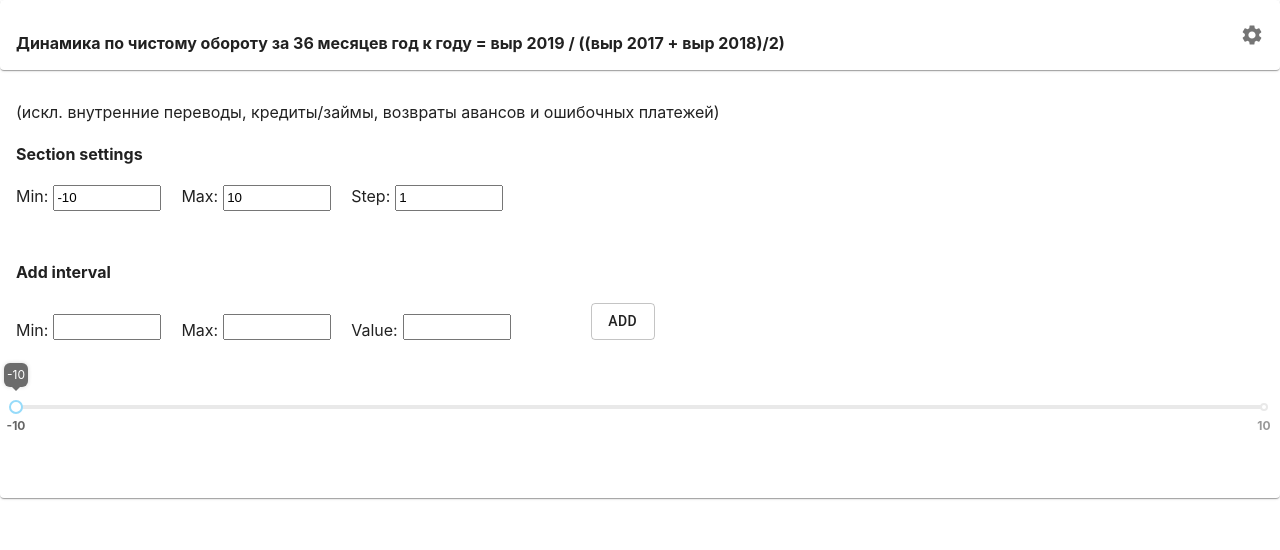
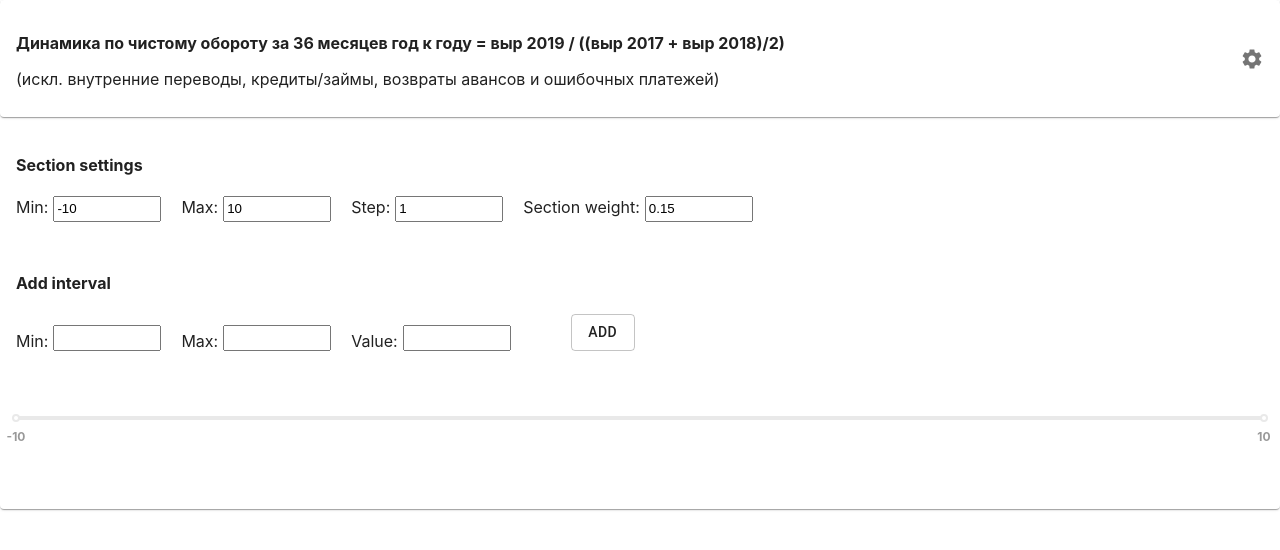
Before and after one commit to javascriptkitty/karma, a React (Create React App) app: page / in a window 1280 px wide. Shown: the top 550 px of the page. Built offline with nearby package versions, Linux system fonts and the light colour scheme.

Commit message:
add range

```diff
--- a/package.json
+++ b/package.json
@@ -1,5 +1,6 @@
 {
   "name": "karma",
+  "homepage": "https://javascriptkitty.github.io/karma",
   "version": "0.1.0",
   "private": true,
   "dependencies": {
@@ -8,6 +9,7 @@
     "@testing-library/jest-dom": "^4.2.4",
     "@testing-library/react": "^9.3.2",
     "@testing-library/user-event": "^7.1.2",
+    "gh-pages": "^2.2.0",
     "rc-slider": "^8.7.1",
     "react": "^16.13.0",
     "react-dom": "^16.13.0",
@@ -16,6 +18,8 @@
   },
   "scripts": {
     "start": "react-scripts start",
+    "predeploy": "yarn run build",
+    "deploy": "gh-pages -d build",
     "build": "react-scripts build",
     "test": "react-scripts test",
     "eject": "react-scripts eject"
--- a/src/App.js
+++ b/src/App.js
@@ -68,10 +68,6 @@ export default class App extends Component {
             onStepChange={this.onStepChange}
           />
           <CardContent>
-            <p>
-              (искл. внутренние переводы, кредиты/займы, возвраты авансов и
-              ошибочных платежей)
-            </p>
             <DynamicBounds />
             <br /> <br /> <br />
             {/* <DiscreteSlider
--- a/src/components/Expansion/index.js
+++ b/src/components/Expansion/index.js
@@ -71,8 +71,12 @@ export default class Expansion extends React.Component {
               Динамика по чистому обороту за 36 месяцев год к году = выр 2019 /
               ((выр 2017 + выр 2018)/2)
             </h4>
+            <p>
+              (искл. внутренние переводы, кредиты/займы, возвраты авансов и
+              ошибочных платежей)
+            </p>
           </ExpansionPanelSummary>
-          <ExpansionPanelDetails>
+          {/* <ExpansionPanelDetails>
             <form>
               <div className="expansion-interval">
                 <span>Interval</span>
@@ -128,7 +132,7 @@ export default class Expansion extends React.Component {
                 margin="normal"
               />
             </form>
-          </ExpansionPanelDetails>
+          </ExpansionPanelDetails>*/}
         </ExpansionPanel>
       </div>
     );
--- a/src/components/Expansion/style.css
+++ b/src/components/Expansion/style.css
@@ -16,7 +16,7 @@ form {
   margin-left: 20px !important;
 }
 form button {
-  margin-left: 60px !important;
+  margin-left: 40px !important;
 }
 .MuiExpansionPanelSummary-content {
   display: unset !important;
--- a/src/components/Slider/index.js
+++ b/src/components/Slider/index.js
@@ -4,7 +4,7 @@ import { Button } from "@material-ui/core";
 import Slider, { createSliderWithTooltip } from "rc-slider";
 import "./style.css";
 
-const SliderWithTooltip = createSliderWithTooltip(Slider);
+const Range = createSliderWithTooltip(Slider.Range);
 
 function log(value) {
   console.log(value); //eslint-disable-line
@@ -16,8 +16,9 @@ export default class DynamicBounds extends React.Component {
       min: -10,
       max: 10,
       step: 1,
-      value: [1, 2],
+      values: [],
       intervalValue: 0,
+      sectionValue: 0.15,
       marks: {}
     };
   }
@@ -67,16 +68,21 @@ export default class DynamicBounds extends React.Component {
       step: +e.target.value || 1
     });
   };
+  onSectionValueChange = event => {
+    this.setState({ sectionValue: event.target.value });
+  };
   updateMarks = () => {
     const min = document.getElementById("newIntMin").value;
     const max = document.getElementById("newIntMax").value;
     const value = document.getElementById("newIntValue").value;
     debugger;
+    const newValue = this.state.values.concat([min, max]);
     this.setState({
-      marks: {
-        [min]: min,
-        [max]: max
-      }
+      //   marks: {
+      //     [min]: min,
+      //     [max]: max
+      //   },
+      values: newValue
     });
   };
   render() {
@@ -101,11 +107,19 @@ export default class DynamicBounds extends React.Component {
           onChange={this.onMaxChange}
           style={inputStyle}
         />
+
         <label style={labelStyle}>Step: </label>
         <input
           type="number"
           value={this.state.step}
           onChange={this.onStepChange}
+          style={inputStyle}
+        />
+        <label style={labelStyle}>Section weight: </label>
+        <input
+          type="number"
+          value={this.state.sectionValue}
+          onChange={this.onSectionValueChange}
           style={inputStyle}
         />
         <br />
@@ -132,8 +146,8 @@ export default class DynamicBounds extends React.Component {
 
         <br />
         <br />
-        <SliderWithTooltip
-          //   value={this.state.value}
+        <Range
+          value={this.state.values}
           min={this.state.min}
           max={this.state.max}
           step={this.state.step}
```
Also changed, not shown: 1 other file (tests, documents, lock files or other folders).
